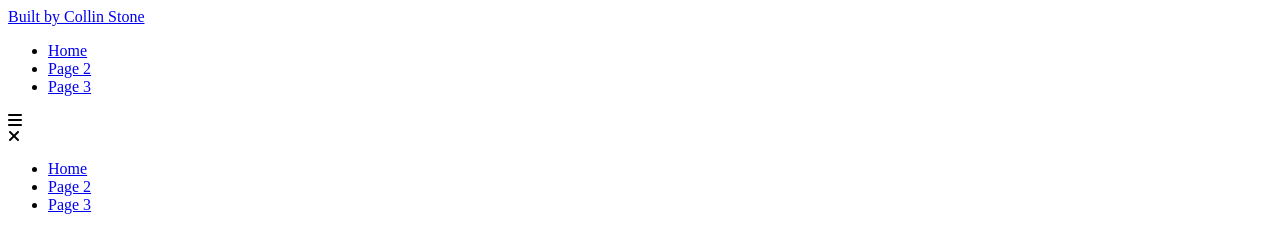
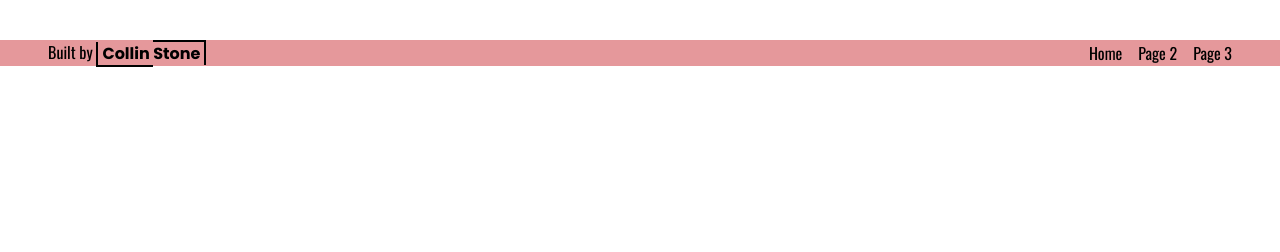
Before and after one commit to HiMyNameIsCollin/webTemplate1, a website: page pageTwo.html in a window 1280 px wide. Drawn offline with nearby package versions, Linux system fonts and the light colour scheme; the site is published under a folder, as on GitHub Pages, so addresses that start at the root find nothing.

Commit message:
stylesheet issue

```diff
--- a/pageTwo.html
+++ b/pageTwo.html
@@ -2,7 +2,7 @@
 <head>
 	<meta charset="UTF-8">
 	<meta name="viewport" content="width=device-width, initial-scale=1.0">
-	<link rel="stylesheet" href="/stylesheets/index.css">
+	<link rel="stylesheet" href="stylesheets/index.css">
 	<script src="https://kit.fontawesome.com/1f3e95df30.js" crossorigin="anonymous"></script>
 	<script src='https://cdnjs.cloudflare.com/ajax/libs/gsap/3.6.0/gsap.min.js'></script>
 	<title>Template</title>
```
